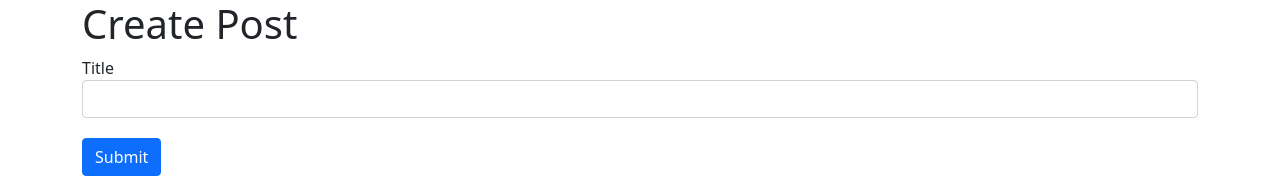
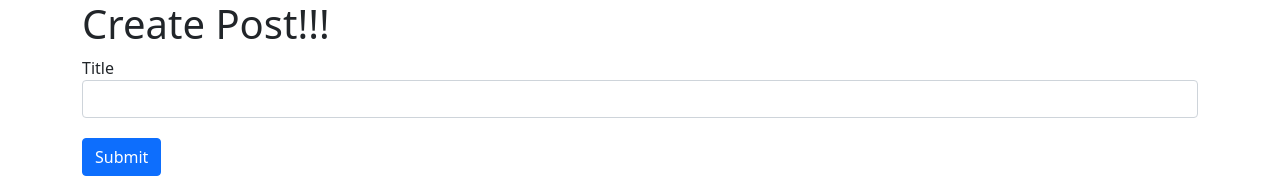
Before and after one commit to GabrielDillenburg/react-node.js-microservice, a React (Create React App) app in the folder client/: page / in a window 1280 px wide. Shown: the top 178 px of the page. Built offline with nearby package versions, Linux system fonts and the light colour scheme; no server answers.

Commit message:
refactor: add some changes to test skaffold

```diff
--- a/client/src/App.js
+++ b/client/src/App.js
@@ -7,7 +7,7 @@ import PostList from './PostList'
 export default () => {
   return (
     <div className="container">
-      <h1> Create Post </h1>
+      <h1> Create Post!!! </h1>
       <PostCreate />
       <hr />
       <h1> Posts </h1>
```
Also changed, not shown: 1 other file (tests, documents, lock files or other folders).
